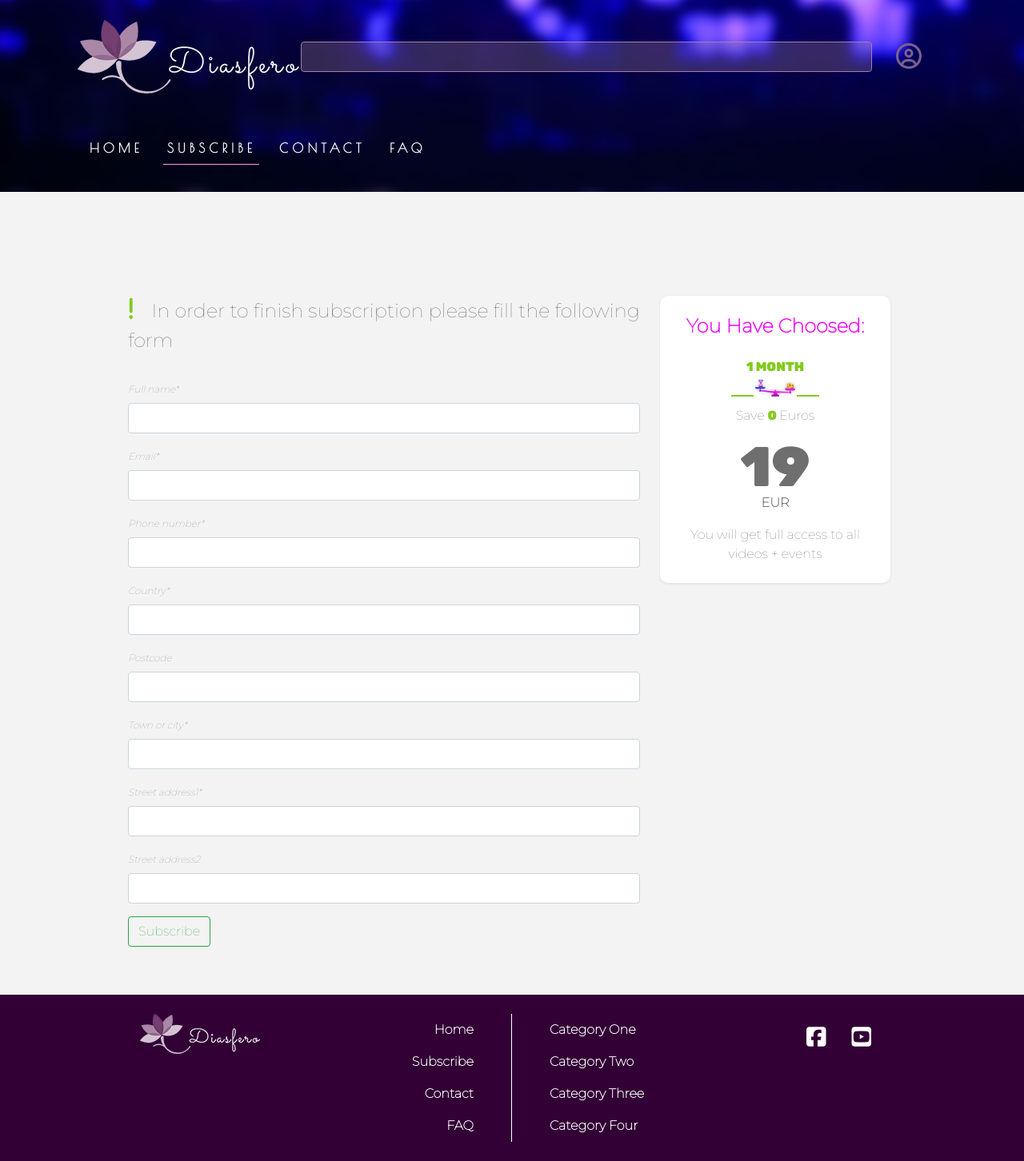
After one commit to Aleksandre19/django, a Django app: page /subscription/checkout?price=19 in a window 1280 px wide. The commit adds this page. Shown: the whole page at 80% size. Run offline with Django 3.2, Linux system fonts and the light colour scheme; parts of the project's set-up code (start-up, migrations or seed data) failed here and were passed over; some libraries are stand-ins or nearby versions.

Commit message:
Creating a checkout form and html page

```diff
--- a/requirements.txt
+++ b/requirements.txt
@@ -9,6 +9,8 @@ defusedxml==0.6.0
 dj-database-url==0.5.0
 Django==3.1.6
 django-allauth==0.44.0
+django-bootstrap-breadcrumbs==0.9.2
+django-crispy-forms==1.11.2
 django-storages==1.11.1
 django-view-breadcrumbs==2.1.1
 djangorestframework==3.12.2
--- a/static/css/style.css
+++ b/static/css/style.css
@@ -330,11 +330,62 @@ nav.colapsing{
     padding: 0;
 }
 
+/* Checkout section */
+.checkout-section {
+    width: 90%;
+    margin: auto;
+    margin-top: 130px !important;
+}
+
 /*  Subscription cards section's top margin  */
 .md-cards {
     margin-top: 135px;
 }
 
+/* Checkout form labes */
+#checkout-form label {
+    font-size: 12px;
+    font-style: italic;
+    color: #8e8e8e;
+}
+
+/* Checkout titles */
+.checkout-titles {
+    font-size: 24px;
+    margin: 0px 0px 30px 0px;
+    text-align: center;
+    line-height: 37px;
+}
+
+/* Subscription card on the checkout page */
+.choosed-plan {
+    margin-top: 95px;
+}
+
+/* Choosed plan on checkout page */
+.choosed-plan-check {
+    text-align: center;
+    font-size: 24px;
+    color: #f204f6;
+    font-weight: bold;
+}
+
+/* Choosed plan syles on checkout page */
+.mobile-choosed-message {
+    font-style: italic;
+}
+
+/* Period style in checkout message */
+.mobile-choosed-message span {
+    color: #28a744;
+    font-weight: bolder;
+    text-decoration: underline;
+}
+
+/* Subscription card's background */
+.home-desk-card {
+    background-color: white;
+}
 
 .cards-row,
 .calendar-row{
@@ -1143,6 +1194,12 @@ hr.feedback-devider {
         width: 350px;
     }
 
+    /* Checkout Card */
+    .home-desk-card {
+        margin-left: 25px;
+        margin-top: 0px;
+    }
+
     .p-for-md {
         padding-left: 48px !important;
     }
@@ -1163,7 +1220,7 @@ hr.feedback-devider {
         top: 35%;
     }
 
-    .md-event-desc p, h3{
+    .md-event-desc p, .md-event-desc h3{
         padding-left: 51px !important;
     }
 
@@ -1310,6 +1367,11 @@ hr.feedback-devider {
         margin-left: 23px;
     }
 
+    /* Checkout message */
+    .checkout-titles {
+        text-align: left;
+    }
+
     .home-first-section-video-container {
         margin-top: 400px;
         margin: auto;
@@ -1590,7 +1652,6 @@ hr.feedback-devider {
     /* Cards of home page for not logged in users */
     .home-desk-card {
         width: 90%;
-        background-color: white;
         border-radius: 10px;
         box-shadow: 0px 1px 3px 1px rgba(0,0,0,0.05);
         -webkit-box-shadow: 0px 1px 3px 1px rgba(0,0,0,0.05);
--- /dev/null
+++ b/subscription/forms.py
@@ -0,0 +1,46 @@
+from django import forms
+from .models import Subscription
+
+""""
+    This code is copied from Boutique Ado project
+    and it is modified
+"""
+
+class SubForm(forms.ModelForm):
+    class Meta:
+        model = Subscription
+        fields = ('full_name', 'email', 'phone_number',
+                    'country', 'postcode', 'town_or_city',
+                    'street_address1','street_address2', 'price')
+
+
+
+        def __init__(self, *args, **kwargs):
+
+            """
+            Add placeholders and classes, remove auto-generated
+            labels and set autofocus on first field
+            """
+
+            super().__init__(*args, **kwargs)
+            placeholders = {
+                'full_name': 'Full Name',
+                'email': 'Email Address',
+                'phone_number': 'Phone Number',
+                'postcode': 'Postal Code',
+                'town_or_city': 'Town or City',
+                'street_address1': 'Street Address 1',
+                'street_address2': 'Street Address 2',
+                'country': 'County, State or Locality',
+            }
+
+            self.fields['full_name'].widget.attrs['autofocus'] = True
+            for field in self.fields:
+                if field != 'country':
+                    if self.fields[field].required:
+                        placeholder = f'{placeholders[field]} *'
+                    else:
+                        placeholder = placeholders[field]
+                    self.fields[field].widget.attrs['placeholder'] = placeholder
+                self.fields[field].widget.attrs['class'] = 'stripe-style-input'
+                self.fields[field].label = False
--- /dev/null
+++ b/subscription/templates/checkout.html
@@ -0,0 +1,70 @@
+{% extends 'base.html' %}
+{% block content %}
+    <section class='row section-wrapper checkout-section mt-5 no-gutters'>
+        <div class='col-12 col-md-7 col-lg-8'>
+            <h3 class='checkout-titles'>
+                <i class="fas fa-exclamation titles-icon mr-3"></i>
+                In order to finish subscription please fill the following form
+            </h3>
+            <p class='mobile-choosed-message d-md-none'>
+                You have choosed
+                {% if price == '19' %}
+                        <span> 1 Month </span>
+                    {% elif price == '90' %}
+                        <span> 6 Months </span>
+                    {% else %}
+                        <span> 1 Year </span>
+                    {% endif %}
+                plan.
+            </p>
+             <form action="" method="GET" id="checkout-form">
+                {% csrf_token %}
+                {{  sub_form.full_name | as_crispy_field }}
+                {{  sub_form.email | as_crispy_field }}
+                {{  sub_form.phone_number | as_crispy_field }}
+                {{  sub_form.country | as_crispy_field }}
+                {{  sub_form.postcode | as_crispy_field }}
+                {{  sub_form.town_or_city | as_crispy_field }}
+                {{  sub_form.street_address1 | as_crispy_field }}
+                {{  sub_form.street_address2 | as_crispy_field }}
+                <button type="submit" class="btn btn-outline-success" name="sbscribe" value="subscribe">Subscribe</button>
+            </form>
+        </div>
+        <div class='col-0 col-md-5 col-lg-4 d-none d-md-block'>
+
+            <div class="choosed-plan cards-content home-desk-card">
+                <h3 class='choosed-plan-check pt-4 pb-3'> You Have Choosed: </h3>
+                <p class="cards-months-length text-uppercase text-center">
+                    {% if price == '19' %}
+                        1 Month
+                    {% elif price == '90' %}
+                        6 Months
+                    {% else %}
+                        1 Year
+                    {% endif %}
+                </p>
+                <div class="card-scale-img-wrapper">
+                    <img src="../../media/img/sm/mb-home-card-scale.png" alt="Scale" >
+                </div>
+                <p class="cards-saving mt-2">
+                    Save
+                    <span>
+                        {% if price == '19' %}
+                            0
+                        {% elif price == '90' %}
+                            24
+                        {% else %}
+                            68
+                        {% endif %}
+                    </span>
+                    Euros
+                </p>
+                <div class="cards-price"><strong> {{ price }} </strong></div>
+                <div class="cards-currency"><span>EUR</span></div>
+                <p class="cards-desc mt-3 ml-3 mr-3 pb-4">
+                    You will get full access to all videos + events
+                </p>
+            </div>
+        </div>
+    </section>
+{% endblock %}
--- a/subscription/urls.py
+++ b/subscription/urls.py
@@ -3,4 +3,5 @@ from . import views
 
 urlpatterns = [
     path('cards/', views.cards, name='cards'),
+    path('checkout', views.checkout, name='checkout'),
 ]
--- a/subscription/views.py
+++ b/subscription/views.py
@@ -1,6 +1,28 @@
-from django.shortcuts import render
+from django.shortcuts import render, redirect, reverse
+from .forms import SubForm
 
 # Create your views here.
 
 def cards(request):
     return render(request, 'cards.html')
+
+
+def checkout(request):
+
+    if request.GET:
+
+        price = request.GET['price']
+
+        if not price:
+            price = 0
+
+        sub_form = SubForm()
+
+        context = {
+            'sub_form': sub_form,
+            'price' : price,
+        }
+
+        return render(request, 'checkout.html', context)
+    else:
+        return redirect(reverse('cards'))
--- a/templates/base.html
+++ b/templates/base.html
@@ -136,6 +136,8 @@
                                 <li class="nav-item
                                     {% if request.path == '/subscription/cards/' %}
                                         active
+                                    {% elif request.path == '/subscription/checkout' %}
+                                        active
                                     {% endif %}
                                 ">
                                     <a href="{% url 'cards' %}" class="nav-link hvr-float">Subscribe</a>
@@ -199,6 +201,8 @@
                                 {% else %}
                                     <li class="nav-item
                                         {% if request.path == '/subscription/cards/' %}
+                                            active
+                                        {% elif request.path == '/subscription/checkout' %}
                                             mb-active
                                         {% endif %}
                                     ">
@@ -260,8 +264,8 @@
                 </div>
             </div>
         </header>
+        {% block content %}
 
-        {% block content %}
         {% endblock %}
 
         <!-- Using this div to make margin between footer manu and rest of content -->
```
Also changed, not shown: lmp/settings.py (+7 -0 lines), subscription/templates/cards.html (+6 -6 lines).
